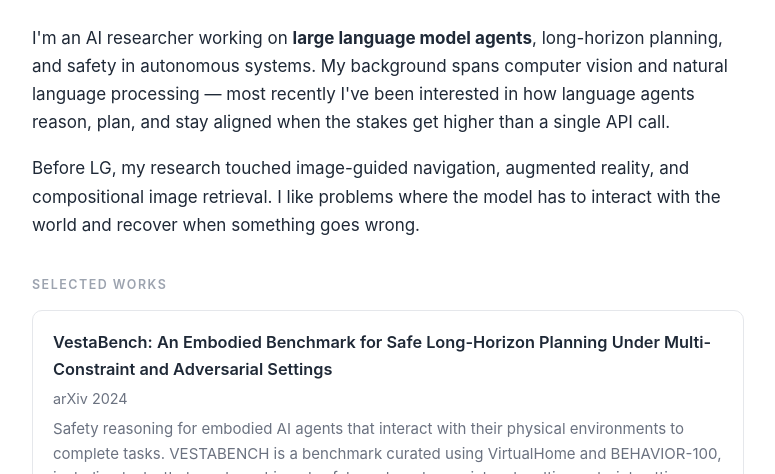
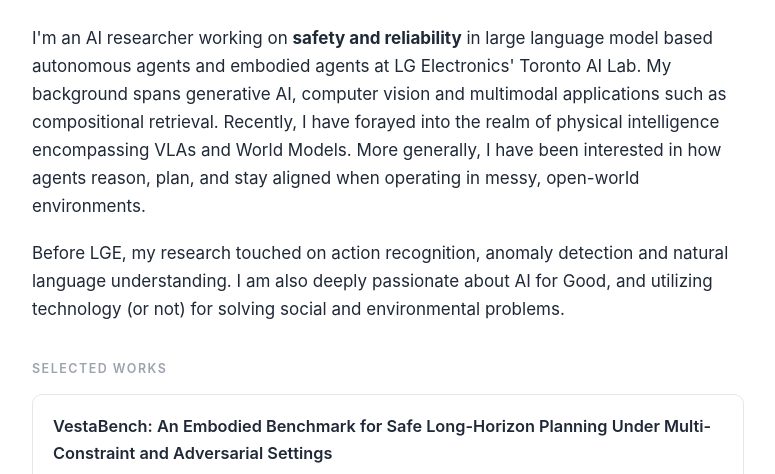
Before and after one commit to tanmana5/tanmana5.github.io, a Jekyll site: the page built from index.md, in a window 1280 px wide and 900 px high, cut to the strip 426-900 px from the top of the window. Shown: the whole strip, without its empty margins (252-1027 px from the left). Built offline with Jekyll 4.4.1, drawn with Linux system fonts in a browser that asks for light colours.

Commit message:
updated intro text

```diff
--- a/index.md
+++ b/index.md
@@ -12,17 +12,13 @@ title: Home
 <img class="hero-photo" src="{{ '/assets/img/IMG_3587.jpeg' | relative_url }}" alt="Tanmana Sadhu">
 
   <p>
-    I'm an AI researcher working on <strong>large language model agents</strong>,
-    long-horizon planning, and safety in autonomous systems. My background spans
-    computer vision and natural language processing — most recently I've been
-    interested in how language agents reason, plan, and stay aligned when the
-    stakes get higher than a single API call.
+    I'm an AI researcher working on <strong>safety and reliability</strong> in
+   large language model based autonomous agents and embodied agents at LG Electronics' Toronto AI Lab. My background spans
+    generative AI, computer vision and multimodal applications such as compositional retrieval. Recently, I have forayed into the realm of physical intelligence encompassing VLAs and World Models. More generally, I have been interested in how agents reason, plan, and stay aligned when operating in messy, open-world environments.
   </p>
 
   <p>
-    Before LG, my research touched image-guided navigation, augmented reality,
-    and compositional image retrieval. I like problems where the model has to
-    interact with the world and recover when something goes wrong.
+    Before LGE, my research touched on action recognition, anomaly detection and natural language understanding. I am also deeply passionate about AI for Good, and utilizing technology (or not) for solving social and environmental problems.
   </p>
 </section>
 
```
